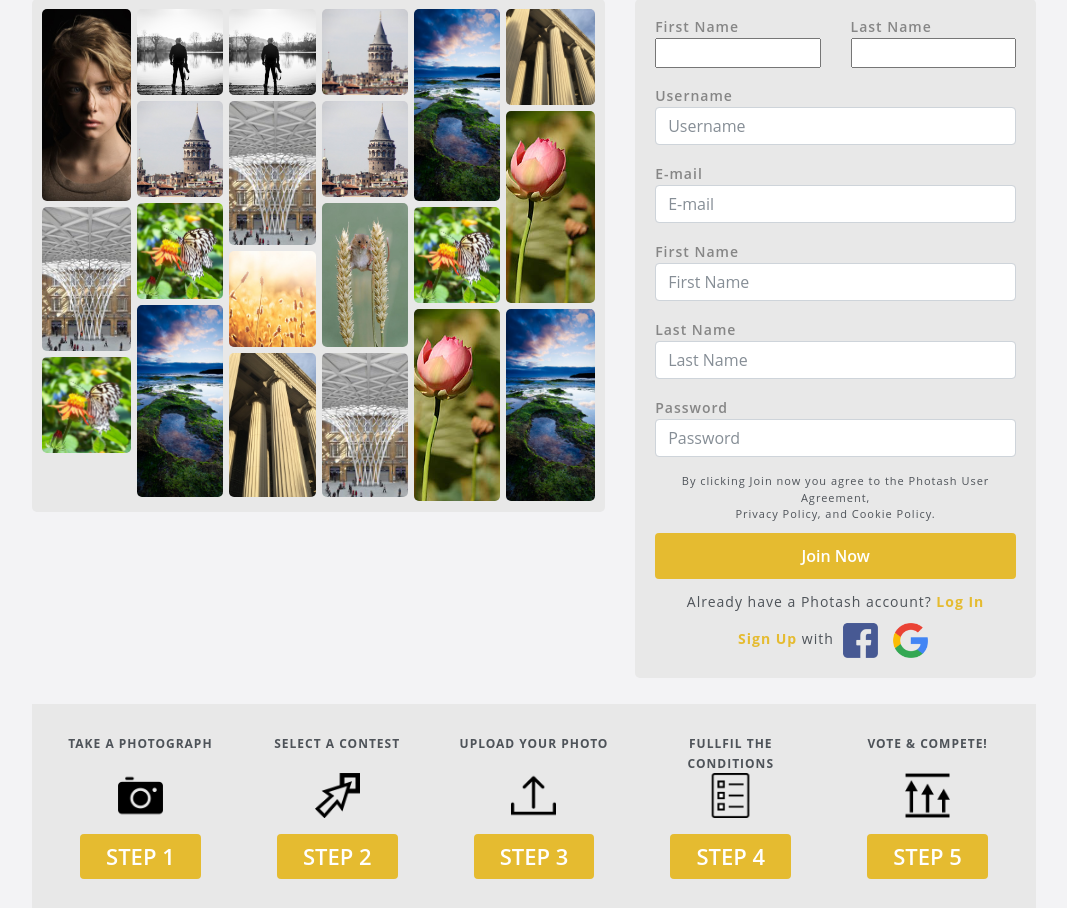
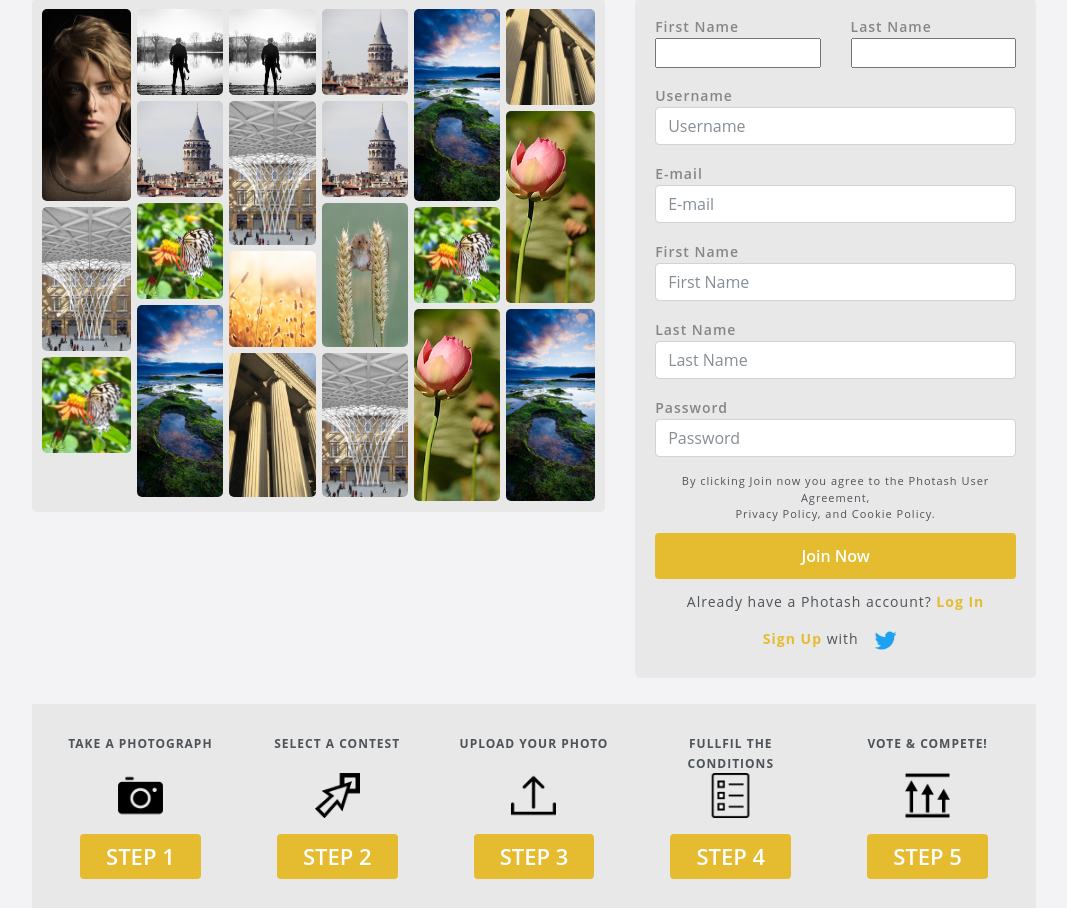
Before and after one commit to summersonnn/Photash-Django-Based-web-platform, a Django app: page / in a window 1280 px wide. Shown: the part 121-1029 px from the top of the page, without its empty margins (106-1173 px from the left). Run offline with Django 3.2, Linux system fonts and the light colour scheme; data that the repository does not hold is empty; some libraries are stand-ins or nearby versions.

Commit message:
Authentication via twitter is now supported

```diff
--- a/Photash/settings.py
+++ b/Photash/settings.py
@@ -56,7 +56,6 @@ INSTALLED_APPS = [
     'allauth.socialaccount',
     'allauth.socialaccount.providers.twitter',
 
-
 ]
 
 SITE_ID = 1
@@ -91,13 +90,13 @@ TEMPLATES = [
 ]
 
 AUTHENTICATION_BACKENDS = (
-    #...
+
     # Needed to login by username in Django admin, regardless of `allauth`
     'django.contrib.auth.backends.ModelBackend',
 
     # `allauth` specific authentication methods, such as login by e-mail
     'allauth.account.auth_backends.AuthenticationBackend',
-    #...
+
 )
 
 WSGI_APPLICATION = 'Photash.wsgi.application'
--- a/templates/register_form.html
+++ b/templates/register_form.html
@@ -29,11 +29,14 @@
         <div class="signup-with-wrapper">
             <p>
                 <a href="#">Sign Up</a> with
-                <a href="#" class="social-link">
+                <!--<a href="#" class="social-link">
                     <img src="{% static 'images/icons/fb.png' %}">
                 </a>
                 <a href="#" class="social-link">
                     <img src="{% static 'images/icons/google.png' %}">
+                </a>-->
+                <a href="http://127.0.0.1:8000/oauth/twitter/login/" class="social-link">
+                    <img src="{% static 'images/icons/Twitter_Logo_Blue.png' %}">
                 </a>
             </p>
         </div>
```
Also changed, not shown: static/images/icons/Twitter_Logo_Blue.png (added).
